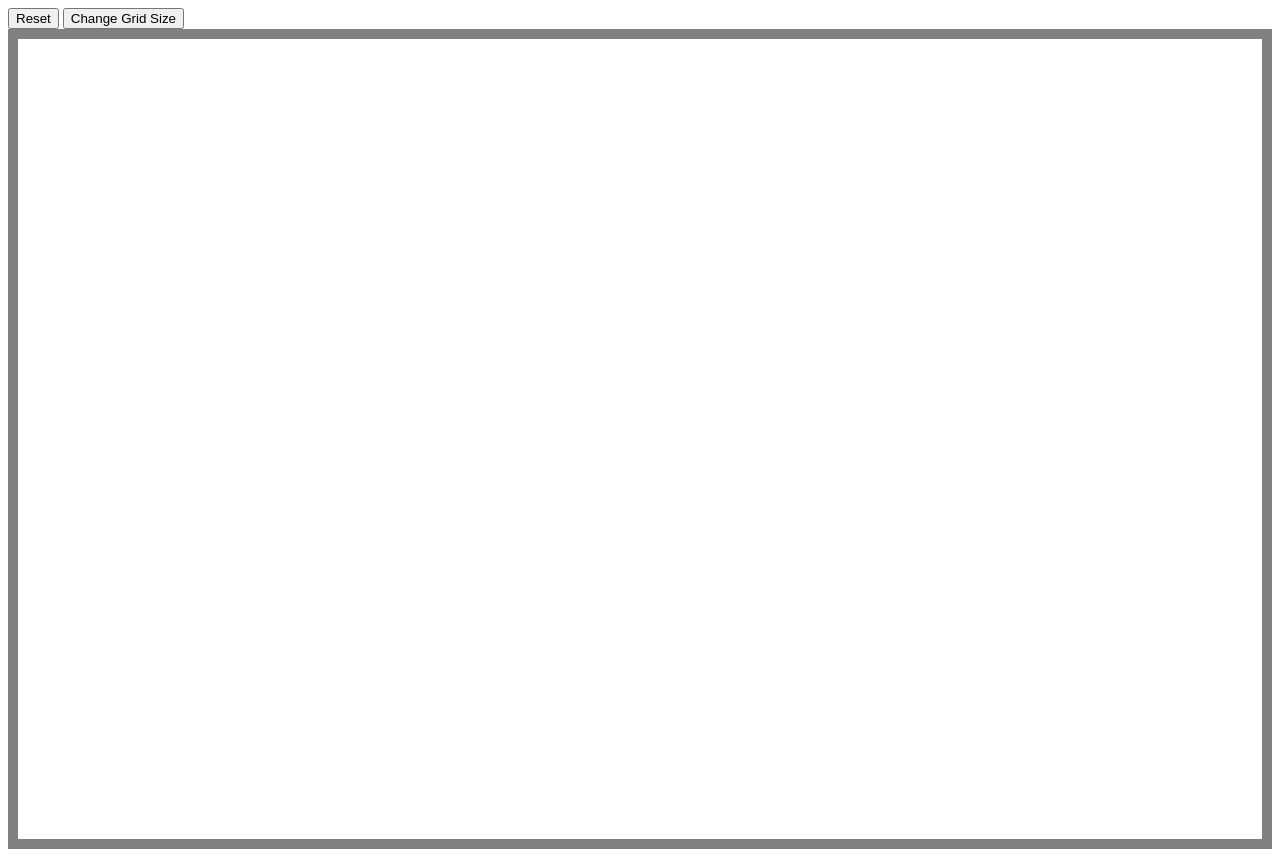
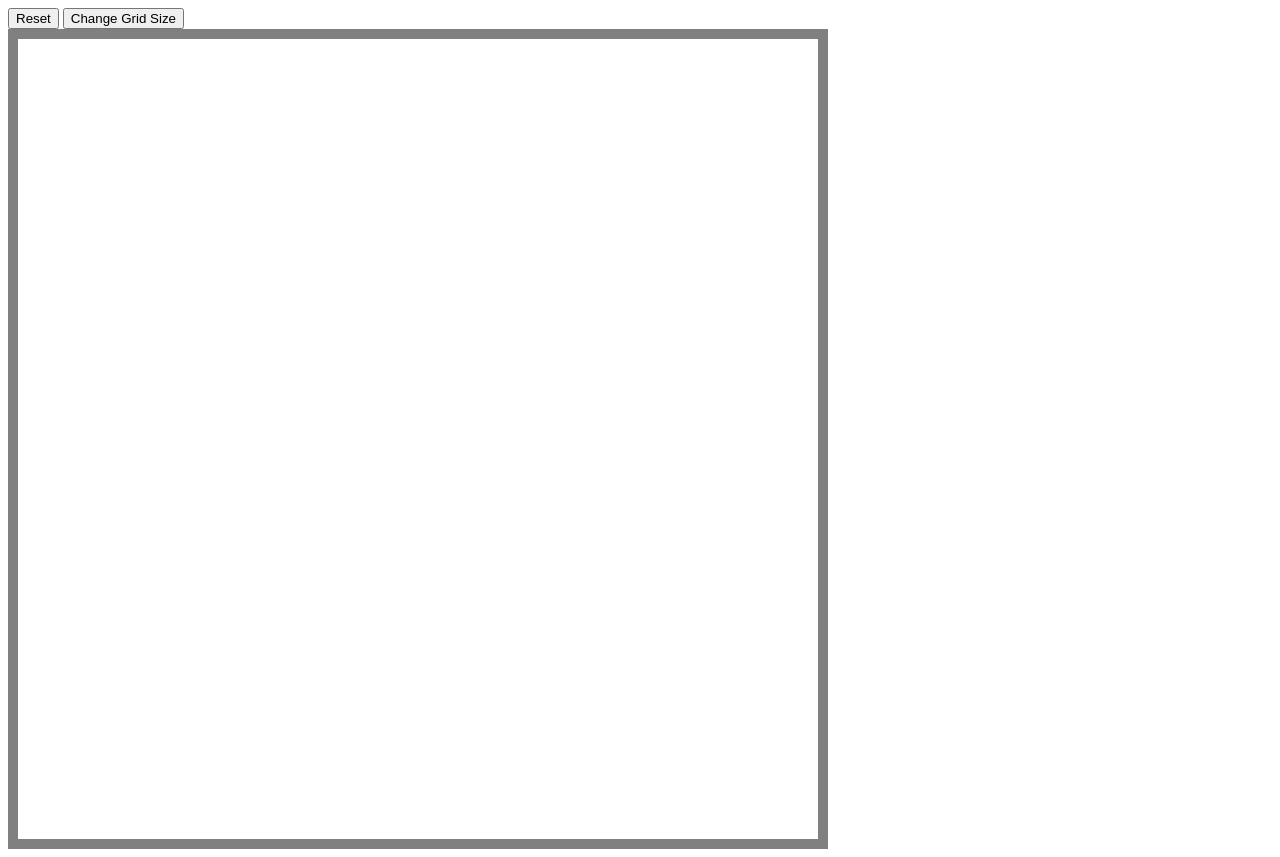
Before and after one commit to CharlesCoeder/etch-a-sketch, a plain HTML site: page index.html in a window 1280 px wide. Drawn offline with Linux system fonts and the light colour scheme.

Commit message:
grid stays the same size no matter what dimensions

```diff
--- a/style.css
+++ b/style.css
@@ -1,17 +1,17 @@
 .grid {
     display: flex;
-    justify-content: center;
     border: 10px solid grey;
-    flex-wrap: wrap;
+    width: 800px;
+    height: 800px;
 }
 
 .column {
     display: flex;
     flex-direction: column;
+    flex-grow: 1;
 }
 
 .box {
     background-color: white;
-    width: 50px;
-    height: 50px;
+    flex-grow: 1;
 }
```
